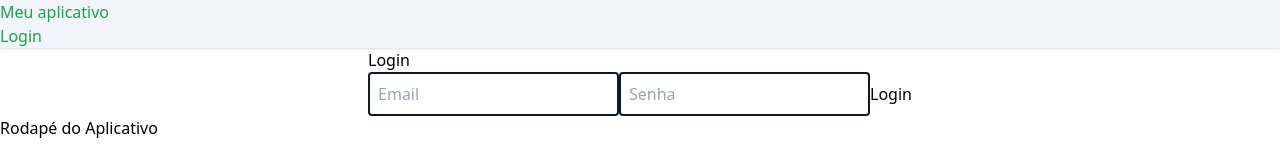
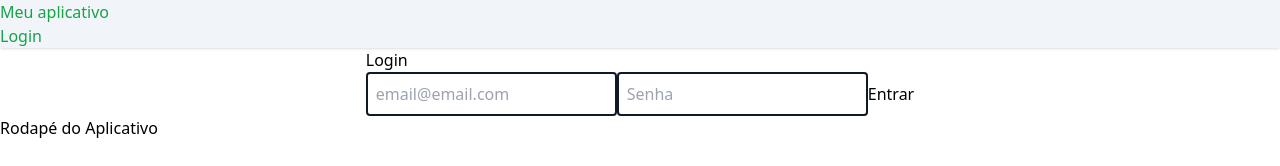
Before and after one commit to afchamis21/health-project-ui, an Angular app: page /login in a window 1280 px wide. Shown: the top 166 px of the page. Built offline with nearby package versions, Linux system fonts and the light colour scheme.

Commit message:
Corrigi bug quando sessão estava expirada

```diff
--- a/src/app/pages/login/login.component.html
+++ b/src/app/pages/login/login.component.html
@@ -4,9 +4,14 @@
     <form [formGroup]="loginForm" (ngSubmit)="handleLogin()"
           class="flex flex-col gap-6 max-w-md w-full">
       <label for="email" class="flex flex-col gap-0.5">
-        <input id="email" name="email" formControlName="email" placeholder="Email" autocomplete="email" class="input"/>
-        <small *ngIf="loginForm.get('email')?.touched && loginForm.get('email')?.invalid" class="error">
+        <input id="email" type="email" name="email" formControlName="email" placeholder="email@email.com"
+               autocomplete="email"
+               class="input"/>
+        <small *ngIf="loginForm.get('email')?.touched && loginForm.get('email')?.getError('required')" class="error">
           Este campo é obrigatório
+        </small>
+        <small *ngIf="loginForm.get('email')?.touched && loginForm.get('email')?.getError('email')" class="error">
+          Email inválido (ex: email&#64;email.com)
         </small>
       </label>
       <label for="password" class="flex flex-col gap-0.5">
@@ -18,7 +23,7 @@
       </label>
       <button
         class="mt-4 bg-green-600 px-6 py-2 rounded-lg text-slate-50 hover:shadow-md hover:shadow-slate-400 transition-all">
-        Login
+        Entrar
       </button>
     </form>
   </div>
--- a/src/app/pages/login/login.component.ts
+++ b/src/app/pages/login/login.component.ts
@@ -41,7 +41,7 @@ export class LoginComponent implements OnInit, OnDestroy {
   user: User | null = null
 
   loginForm = new FormGroup({
-    email: new FormControl("", [Validators.required]),
+    email: new FormControl("", [Validators.required, Validators.email]),
     password: new FormControl("", [Validators.required])
   })
 
```
